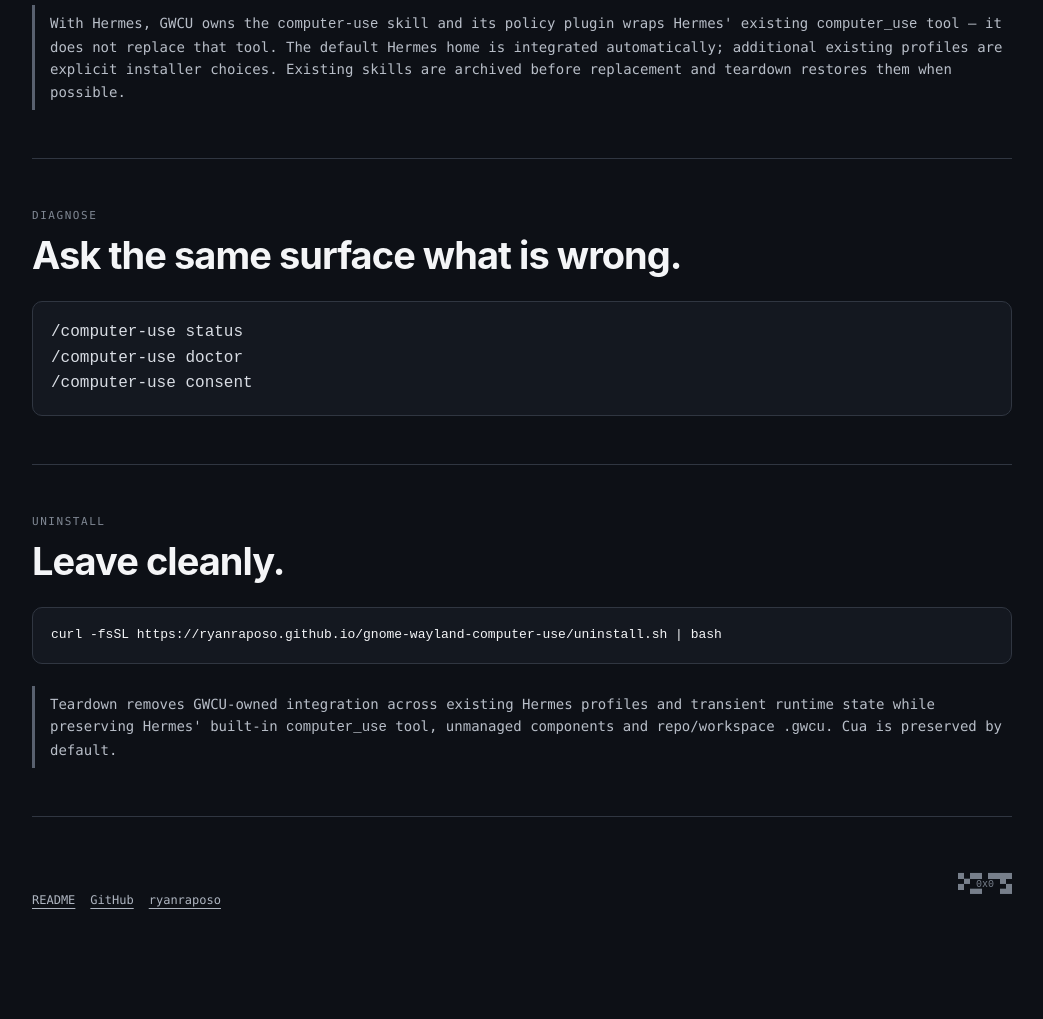
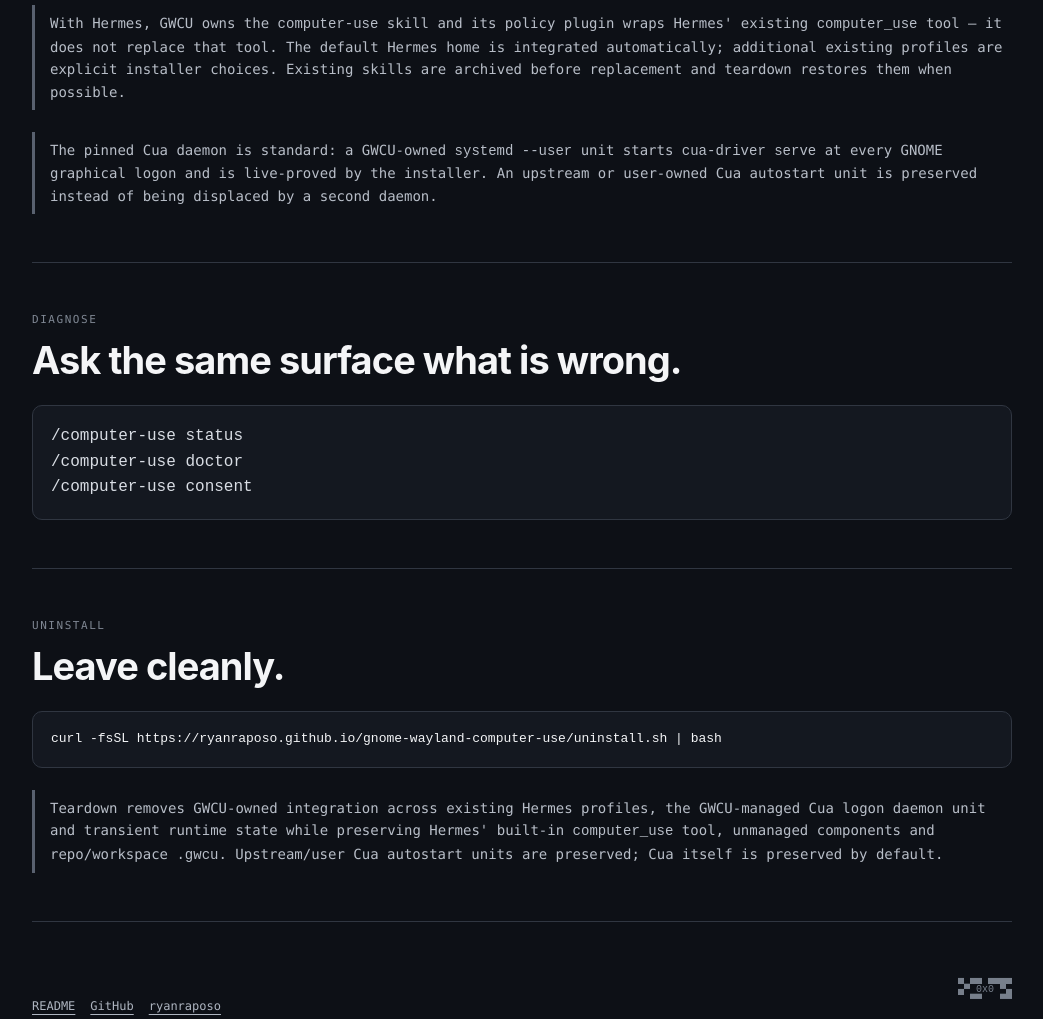
Before and after one commit to ryanraposo/gnome-wayland-computer-use, a plain HTML site: page index.html in a window 1280 px wide. Shown: the part 2740-3759 px from the top of the page, without its empty margins (118-1161 px from the left). Before the commit the page ends 3705 px from the top, so only its background shows below. Drawn offline with Linux system fonts and the light colour scheme.

Commit message:
docs+tests: close the Cua logon daemon lifecycle
Teardown removes only the GWCU-marked unit and preserves user-owned Cua
autostart. README, Pages and the installer summary state the default-on
behavior; a focused regression covers render, ownership, enable/proof and
removal.

```diff
--- a/index.html
+++ b/index.html
@@ -128,6 +128,7 @@ and move it to Downloads</pre>
   </div>
   <div class="note">Run in a new, visible terminal as the logged-in desktop user. If the Remote Desktop portal is missing, the installer opens GNOME Settings → Sharing → Remote Desktop (Screen Sharing) and waits for you to enable it. You still approve GNOME's “Remote Desktop” prompt for local EIS/libei control; GWCU never clicks or types. Whole-screen observation has its own ScreenCast consent boundary.</div>
   <div class="note">With Hermes, GWCU owns the <code>computer-use</code> skill and its policy plugin wraps Hermes' existing <code>computer_use</code> tool — it does not replace that tool. The default Hermes home is integrated automatically; additional existing profiles are explicit installer choices. Existing skills are archived before replacement and teardown restores them when possible.</div>
+  <div class="note">The pinned Cua daemon is standard: a GWCU-owned <code>systemd --user</code> unit starts <code>cua-driver serve</code> at every GNOME graphical logon and is live-proved by the installer. An upstream or user-owned Cua autostart unit is preserved instead of being displaced by a second daemon.</div>
 </section>
 
 <section id="diagnose">
@@ -144,7 +145,7 @@ and move it to Downloads</pre>
   <div class="command">
     <code>curl -fsSL https://ryanraposo.github.io/gnome-wayland-computer-use/uninstall.sh | bash</code>
   </div>
-  <div class="note">Teardown removes GWCU-owned integration across existing Hermes profiles and transient runtime state while preserving Hermes' built-in <code>computer_use</code> tool, unmanaged components and repo/workspace <code>.gwcu</code>. Cua is preserved by default.</div>
+  <div class="note">Teardown removes GWCU-owned integration across existing Hermes profiles, the GWCU-managed Cua logon daemon unit and transient runtime state while preserving Hermes' built-in <code>computer_use</code> tool, unmanaged components and repo/workspace <code>.gwcu</code>. Upstream/user Cua autostart units are preserved; Cua itself is preserved by default.</div>
 </section>
 </main>
 
```
Also changed, not shown: 5 other files.
